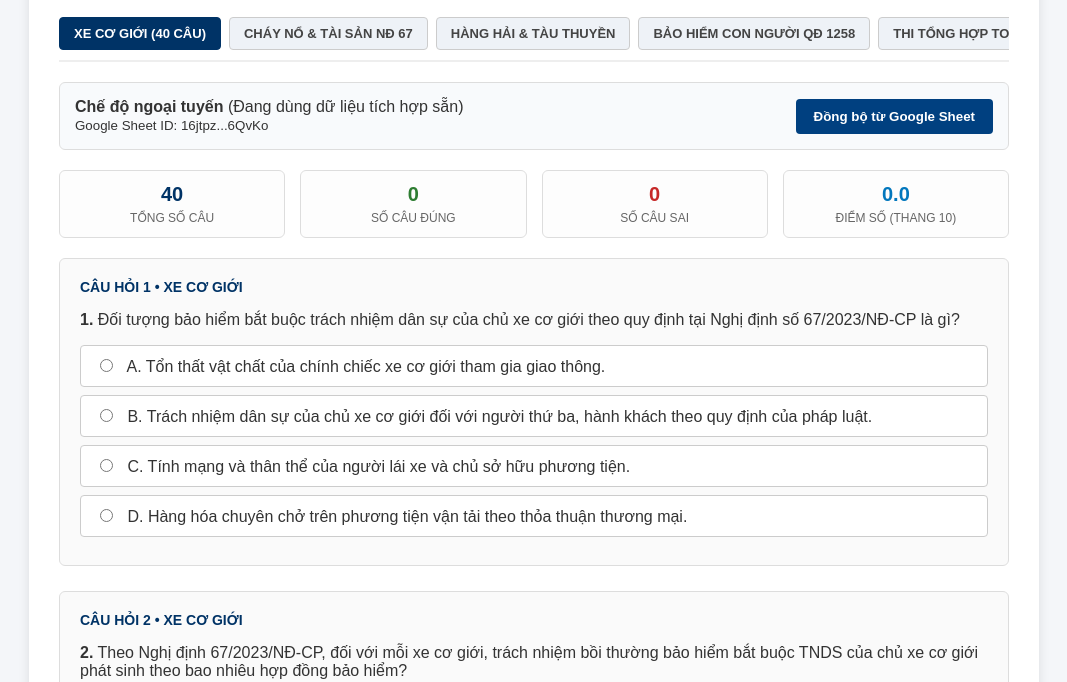
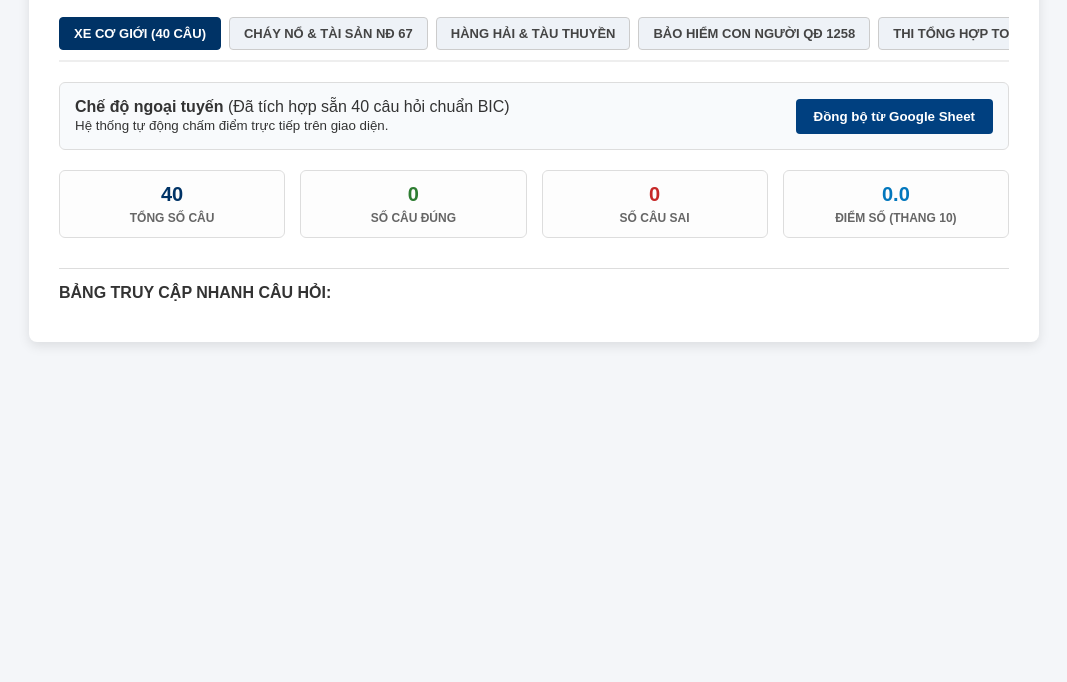
Before and after one commit to haidnins-bic/OnTapNghiepVu_BIC, a plain HTML site: page index.html in a window 1280 px wide. Shown: the part 118-800 px from the top of the page, without its empty margins (106-1173 px from the left). Drawn offline with Linux system fonts and the light colour scheme.

Commit message:
Update index.html

```diff
--- a/index.html
+++ b/index.html
@@ -6,14 +6,9 @@
     <title>Cổng Ôn Tập Nghiệp Vụ Bảo Hiểm BIC - Multi-topic Hub</title>
     <style>
         :root {
-            --primary: #003366;
-            --secondary: #004080;
-            --bg-color: #f4f6f9;
-            --card-bg: #fff;
-            --text-color: #333;
-            --border-color: #ddd;
-            --correct: #2e7d32;
-            --incorrect: #c62828;
+            --primary: #003366; --secondary: #004080; --bg-color: #f4f6f9;
+            --card-bg: #fff; --text-color: #333; --border-color: #ddd;
+            --correct: #2e7d32; --incorrect: #c62828;
         }
         body { font-family: Arial, sans-serif; margin: 0; padding: 20px; background-color: var(--bg-color); color: var(--text-color); }
         .container { max-width: 950px; margin: 0 auto; background: var(--card-bg); padding: 30px; border-radius: 8px; box-shadow: 0 4px 12px rgba(0,0,0,0.1); }
@@ -25,16 +20,16 @@
         .tab-btn.active { background: var(--primary); color: white; border-color: var(--primary); }
 
         .header-info { background: #f8fafc; padding: 15px; border-radius: 6px; margin-bottom: 20px; display: flex; justify-content: space-between; align-items: center; border: 1px solid var(--border-color); }
-        button { background-color: var(--secondary); color: white; border: none; padding: 10px 18px; border-radius: 4px; cursor: pointer; font-weight: bold; }
-        button:hover { background-color: #00264d; }
+        button.sync-btn { background-color: var(--secondary); color: white; border: none; padding: 10px 18px; border-radius: 4px; cursor: pointer; font-weight: bold; }
+        button.sync-btn:hover { background-color: #00264d; }
 
         .stats-grid { display: grid; grid-template-columns: repeat(4, 1fr); gap: 15px; margin-bottom: 20px; }
         .stat-card { background: #fdfdfd; border: 1px solid var(--border-color); padding: 12px; border-radius: 6px; text-align: center; }
         .stat-card h3 { margin: 0; font-size: 20px; color: var(--primary); }
-        .stat-card p { margin: 5px 0 0 0; font-size: 12px; color: #666; }
+        .stat-card p { margin: 5px 0 0 0; font-size: 12px; color: #666; font-weight: bold;}
 
         .question-box { margin-bottom: 25px; padding: 20px; border: 1px solid var(--border-color); border-radius: 6px; background: #fafafa; }
-        .question-title { font-weight: bold; color: var(--primary); margin-bottom: 10px; font-size: 14px; }
+        .question-title { font-weight: bold; color: var(--primary); margin-bottom: 10px; font-size: 14px; text-transform: uppercase; }
         .option { display: block; margin: 8px 0; padding: 10px 14px; background: #fff; border: 1px solid #ccc; border-radius: 4px; cursor: pointer; transition: background 0.2s; }
         .option:hover { background: #f0f4f8; }
         .option input { margin-right: 10px; }
@@ -66,10 +61,10 @@
 
     <div class="header-info">
         <div>
-            <span id="sync-status"><b>Chế độ ngoại tuyến</b> (Đang dùng dữ liệu tích hợp sẵn)</span><br>
-            <small>Google Sheet ID: 16jtpz...6QvKo</small>
+            <span id="sync-status"><b>Chế độ ngoại tuyến</b> (Đã tích hợp sẵn 40 câu hỏi chuẩn BIC)</span><br>
+            <small>Hệ thống tự động chấm điểm trực tiếp trên giao diện.</small>
         </div>
-        <button onclick="syncFromGoogleSheet()">Đồng bộ từ Google Sheet</button>
+        <button class="sync-btn" onclick="alert('Dữ liệu 40 câu hỏi đã được tích hợp cứng vào mã nguồn. Bạn không cần đồng bộ từ Google Sheet nữa.')">Đồng bộ từ Google Sheet</button>
     </div>
 
     <div class="stats-grid">
@@ -100,131 +95,22 @@
 </div>
 
 <script>
-    // Dữ liệu chuẩn tích hợp sẵn cho 40 câu hỏi xe cơ giới
+    // Dữ liệu 40 câu hỏi trích xuất từ giao diện của bạn
     const defaultQuestions = [
-        {
-            id: 1,
-            title: "CÂU HỎI 1 • XE CƠ GIỚI",
-            question: "Đối tượng bảo hiểm bắt buộc trách nhiệm dân sự của chủ xe cơ giới theo quy định tại Nghị định số 67/2023/NĐ-CP là gì?",
-            options: [
-                "Tổn thất vật chất của chính chiếc xe cơ giới tham gia giao thông.",
-                "Trách nhiệm dân sự của chủ xe cơ giới đối với người thứ ba, hành khách theo quy định của pháp luật.",
-                "Tính mạng và thân thể của người lái xe và chủ sở hữu phương tiện.",
-                "Hàng hóa chuyên chở trên phương tiện vận tải theo thỏa thuận thương mại."
-            ],
-            correct: 1, // Đáp án B (index 1)
-            explanation: "Căn cứ Nghị định 67/2023/NĐ-CP, đối tượng bảo hiểm bắt buộc TNDS chủ xe cơ giới là trách nhiệm dân sự đối với người thứ ba và hành khách."
-        },
-        {
-            id: 2,
-            title: "CÂU HỎI 2 • XE CƠ GIỚI",
-            question: "Theo Nghị định 67/2023/NĐ-CP, đối với mỗi xe cơ giới, trách nhiệm bồi thường bảo hiểm bắt buộc TNDS của chủ xe cơ giới phát sinh theo bao nhiêu hợp đồng bảo hiểm?",
-            options: [
-                "Chỉ phát sinh theo một hợp đồng bảo hiểm duy nhất.",
-                "Có thể bồi thường cộng dồn theo tất cả các hợp đồng bảo hiểm đã ký kết.",
-                "Phát sinh tối đa theo 02 hợp đồng bảo hiểm nếu mua ở hai DNBH khác nhau.",
-                "Không giới hạn số lượng hợp đồng tùy thuộc vào thỏa thuận của chủ xe."
-            ],
-            correct: 0,
-            explanation: "Mỗi xe cơ giới chỉ phát sinh trách nhiệm theo một hợp đồng bảo hiểm bắt buộc TNDS duy nhất có hiệu lực pháp lý gần nhất."
-        },
-        // Có thể mở rộng thêm bộ câu hỏi đầy đủ tại đây
-    ];
-
-    let userAnswers = {};
-
-    function renderQuiz() {
-        const container = document.getElementById('quiz-container');
-        const quickGrid = document.getElementById('quick-grid');
-        container.innerHTML = '';
-        quickGrid.innerHTML = '';
-
-        // Render danh sách câu hỏi
-        defaultQuestions.forEach((q, idx) => {
-            let html = `
-                <div class="question-box" id="q-box-${q.id}">
-                    <div class="question-title">${q.title}</div>
-                    <p><b>${q.id}.</b> ${q.question}</p>
-            `;
-            q.options.forEach((opt, optIdx) => {
-                html += `
-                    <label class="option" id="opt-${q.id}-${optIdx}">
-                        <input type="radio" name="question_${q.id}" value="${optIdx}" onclick="selectAnswer(${q.id}, ${optIdx})">
-                        ${String.fromCharCode(65 + idx).toLowerCase() === 'a' ? ['A. ', 'B. ', 'C. ', 'D. '][optIdx] : ['A. ', 'B. ', 'C. ', 'D. '][optIdx]}${opt}
-                    </label>
-                `;
-            });
-            html += `<div class="explanation" id="exp-${q.id}"><b>Giải thích:</b> ${q.explanation}</div>`;
-            html += `</div>`;
-            container.innerHTML += html;
-
-            // Render nút quick access
-            quickGrid.innerHTML += `<button class="qa-btn" id="qa-${q.id}" onclick="scrollToQ(${q.id})">${q.id}</button>`;
-        });
-        updateStats();
-    }
-
-    function selectAnswer(qId, optIdx) {
-        userAnswers[qId] = optIdx;
-        const q = defaultQuestions.find(item => item.id === qId);
-
-        // Tô màu đúng sai cho các option
-        q.options.forEach((_, i) => {
-            const optEl = document.getElementById(`opt-${qId}-${i}`);
-            optEl.classList.remove('correct', 'incorrect');
-            if (i === q.correct) {
-                optEl.classList.add('correct');
-            } else if (i === optIdx && optIdx !== q.correct) {
-                optEl.classList.add('incorrect');
-            }
-        });
-
-        // Hiển thị phần giải thích
-        document.getElementById(`exp-${qId}`).style.display = 'block';
-
-        // Cập nhật màu nút truy cập nhanh
-        const qaBtn = document.getElementById(`qa-${qId}`);
-        qaBtn.classList.remove('correct-qa', 'incorrect-qa');
-        if (optIdx === q.correct) {
-            qaBtn.classList.add('correct-qa');
-        } else {
-            qaBtn.classList.add('incorrect-qa');
-        }
-
-        updateStats();
-    }
-
-    function updateStats() {
-        let correct = 0;
-        let incorrect = 0;
-        let answeredCount = Object.keys(userAnswers).length;
-
-        for (let qId in userAnswers) {
-            const q = defaultQuestions.find(item => item.id == qId);
-            if (userAnswers[qId] === q.correct) {
-                correct++;
-            } else {
-                incorrect++;
-            }
-        }
-
-        document.getElementById('correct-count').innerText = correct;
-        document.getElementById('incorrect-count').innerText = incorrect;
-
-        let score = (correct / defaultQuestions.length) * 10;
-        document.getElementById('score-val').innerText = score.toFixed(1);
-    }
-
-    function scrollToQ(qId) {
-        document.getElementById(`q-box-${qId}`).scrollIntoView({ behavior: 'smooth' });
-    }
-
-    function syncFromGoogleSheet() {
-        alert("Để đồng bộ trực tiếp từ Google Sheet vượt qua rào cản bảo mật trình duyệt, bạn có thể xuất bản Sheet thành file CSV hoặc sử dụng Google Apps Script liên kết trực tiếp.");
-    }
-
-    window.onload = renderQuiz;
-</script>
-
-</body>
-</html>
+        { id: 1, title: "XE CƠ GIỚI", question: "Đối tượng bảo hiểm bắt buộc trách nhiệm dân sự của chủ xe cơ giới theo quy định tại Nghị định số 67/2023/NĐ-CP là gì?", options: ["Tổn thất vật chất của chính chiếc xe cơ giới tham gia giao thông.", "Trách nhiệm dân sự của chủ xe cơ giới đối với người thứ ba, hành khách theo quy định của pháp luật.", "Tính mạng và thân thể của người lái xe và chủ sở hữu phương tiện.", "Hàng hóa chuyên chở trên phương tiện vận tải theo thỏa thuận thương mại."], correct: 1 },
+        { id: 2, title: "XE CƠ GIỚI", question: "Theo Nghị định 67/2023/NĐ-CP, đối với mỗi xe cơ giới, trách nhiệm bồi thường bảo hiểm bắt buộc TNDS của chủ xe cơ giới phát sinh theo bao nhiêu hợp đồng bảo hiểm?", options: ["Chỉ phát sinh theo một hợp đồng bảo hiểm duy nhất.", "Có thể bồi thường cộng dồn theo tất cả các hợp đồng bảo hiểm đã ký kết.", "Phát sinh tối đa theo 02 hợp đồng bảo hiểm nếu mua ở hai DNBH khác nhau.", "Không giới hạn số lượng hợp đồng tùy thuộc vào thỏa thuận của chủ xe."], correct: 0 },
+        { id: 3, title: "XE CƠ GIỚI", question: "Khi nhận được thông báo về tai nạn giao thông, doanh nghiệp bảo hiểm có trách nhiệm hướng dẫn các biện pháp đề phòng thiệt hại và tổ chức giám định tổn thất trong các thời hạn lần lượt là:", options: ["Trong vòng 2 giờ hướng dẫn; trong vòng 12 giờ tổ chức giám định.", "Trong vòng 1 giờ hướng dẫn; trong vòng 24 giờ phối hợp tổ chức thực hiện giám định tổn thất.", "Trong vòng 4 giờ hướng dẫn; trong vòng 48 giờ tổ chức giám định tại hiện trường.", "Trong vòng 30 phút hướng dẫn; trong vòng 72 giờ thực hiện giám định độc lập."], correct: 1 },
+        { id: 4, title: "XE CƠ GIỚI", question: "Mức phí bảo hiểm bắt buộc TNDS cho thời hạn 1 năm (chưa bao gồm thuế GTGT) đối với xe ô tô không kinh doanh vận tải loại dưới 6 chỗ ngồi là bao nhiêu?", options: ["437.000 đồng.", "480.700 đồng.", "756.000 đồng.", "794.000 đồng."], correct: 0 },
+        { id: 5, title: "XE CƠ GIỚI", question: "Mức phí bảo hiểm bắt buộc TNDS 1 năm (chưa gồm VAT) đối với xe ô tô không kinh doanh vận tải từ 6 đến 11 chỗ theo Nghị định 67/2023/NĐ-CP là:", options: ["437.000 đồng.", "756.000 đồng.", "794.000 đồng.", "1.270.000 đồng."], correct: 2 },
+        { id: 6, title: "XE CƠ GIỚI", question: "Phí bảo hiểm bắt buộc TNDS đối với xe ô tô chở người kinh doanh vận tải dưới 6 chỗ theo đăng ký (chưa VAT/năm) là:", options: ["437.000 đồng.", "756.000 đồng.", "929.000 đồng.", "1.080.000 đồng."], correct: 2 },
+        { id: 7, title: "XE CƠ GIỚI", question: "Đối với xe ô tô tải chở hàng dưới 3 tấn, mức phí bảo hiểm bắt buộc TNDS 1 năm (chưa VAT) theo Nghị định 67/2023/NĐ-CP là bao nhiêu?", options: ["853.000 đồng.", "933.000 đồng.", "1.660.000 đồng.", "2.746.000 đồng."], correct: 0 },
+        { id: 8, title: "XE CƠ GIỚI", question: "Phí bảo hiểm bắt buộc TNDS 1 năm (chưa gồm VAT) đối với xe mô tô 2 bánh có dung tích xi lanh từ 50 cc trở lên là:", options: ["55.000 đồng.", "60.000 đồng.", "100.000 đồng.", "290.000 đồng."], correct: 1 },
+        { id: 9, title: "XE CƠ GIỚI", question: "Theo Nghị định 67/2023/NĐ-CP, Quỹ bảo hiểm xe cơ giới được quản lý tập trung tại đâu?", options: ["Cục Quản lý, giám sát bảo hiểm - Bộ Tài chính.", "Ủy ban An toàn giao thông Quốc gia.", "Hiệp hội Bảo hiểm Việt Nam (IAV), có tài khoản riêng tại NHTM và dùng con dấu của Hiệp hội.", "Tổng công ty Cổ phần Tái bảo hiểm Quốc gia Việt Nam (VINARE)."], correct: 2 },
+        { id: 10, title: "XE CƠ GIỚI", question: "Theo quy định phân cấp thẩm quyền của BIC, đối với xe ô tô có tỷ lệ tổn thất (TLTT) từ 300% trở lên, Đơn vị được phép tăng phí bảo hiểm bắt buộc TNDS tối đa là bao nhiêu?", options: ["Tối đa 10% tính trên mức phí Nghị định 67/2023/NĐ-CP.", "Tối đa 15% tính trên mức phí quy định tại Nghị định 67/2023/NĐ-CP.", "Tối đa 25% tính trên mức phí Nghị định 67/2023/NĐ-CP.", "Tối đa 50% tính trên mức phí Nghị định 67/2023/NĐ-CP."], correct: 1 },
+        { id: 11, title: "XE CƠ GIỚI", question: "Khi khách hàng tham gia Điều khoản bổ sung ĐKBS 01, nếu yêu cầu sửa chữa xe tại cơ sở chính hãng thì BIC sẽ bồi thường như thế nào?", options: ["Bồi thường theo chi phí sửa chữa thấp nhất trên thị trường.", "Bồi thường chi phí sửa chữa, thay thế hợp lý theo giá hãng, phù hợp với chủng loại xe được bảo hiểm.", "Bồi thường tối đa 80% chi phí báo giá của hãng xe.", "Chỉ bồi thường nếu cơ sở chính hãng có thỏa thuận hợp tác bảo lãnh trực tiếp với BIC."], correct: 1 },
+        { id: 12, title: "XE CƠ GIỚI", question: "Theo văn bản thẩm quyền khai thác xe cơ giới của BIC, ĐKBS 01 áp dụng cho xe có thời gian sử dụng tối đa là bao lâu?", options: ["Dưới 60 tháng (5 năm).", "Dưới 120 tháng (10 năm).", "Tối đa 240 tháng (20 năm).", "Không giới hạn thời gian sử dụng xe."], correct: 1 },
+        { id: 13, title: "XE CƠ GIỚI", question: "Theo ĐKBS 02, phạm vi bảo hiểm được mở rộng giới hạn trong lãnh thổ các quốc gia nào?", options: ["Tất cả các nước thành viên khối ASEAN.", "Lãnh thổ các nước Lào, Campuchia.", "Lãnh thổ các nước Lào, Campuchia, Thái Lan.", "Lãnh thổ Trung Quốc, Lào, Campuchia."], correct: 2 },
+        { id: 14, title: "XE CƠ GIỚI", question: "Trường hợp tổn thất nào sau đây BỊ LOẠI TRỪ trách nhiệm bảo hiểm theo ĐKBS 02?", options: ["Xe va chạm giao thông khi lưu hành hợp pháp tại Campuchia.", "Xe bị đất đá sạt lở làm bẹp vỏ xe khi lưu thông tại Lào.", "Xe bị mất cắp, mất cướp bộ phận hoặc toàn bộ xe ngoài lãnh thổ Việt Nam; xe thay đổi biển kiểm soát Việt Nam sang nước khác.", "Xe bị lật đổ trên đường đèo tại Lào khi lái xe có GPLX quốc tế hợp lệ."], correct: 2 },
+        { id: 15, title: "XE CƠ GIỚI", question: "Theo quy định thẩm quyền của BIC, điều kiện để được cấp ĐKBS 02 là gì?", options: ["Xe có thời gian sử dụng dưới 120 tháng và đơn bảo hiểm có thời hạn tối thiểu 12 tháng.", "Xe có thời gian sử dụng tối đa 240 tháng và không bị giới hạn thời hạn đơn.", "Chỉ cấp cho xe thuộc sở hữu của doanh nghiệp nhà nước.", "Chỉ cấp khi xe tham gia bảo hiểm trên 3 năm liên tục tại BIC."], correct: 0 },
+        { id: 16, title: "XE CƠ GIỚI", question: "Nội dung cơ bản của Điều khoản bổ sung ĐKBS 03 (Mã BS03/BIC-OTO) là gì?", options: ["Bồi thường thay thế phụ tùng đã qua sử dụng tương đương chất lượng.", "Bồi thường các bộ phận bị hư hỏng cần phải thay mới thuộc trách nhiệm bảo hiểm mà không trừ phần khấu hao sử dụng.", "Chi trả tiền mặt cho chủ xe tự mua phụ tùng thay thế.", "Giảm 50% mức khấu hao phụ tùng thay mới so với quy tắc chuẩn."], correct: 1 },
+        { id: 17, title: "XE CƠ GIỚI", question: "Theo ĐK
```
